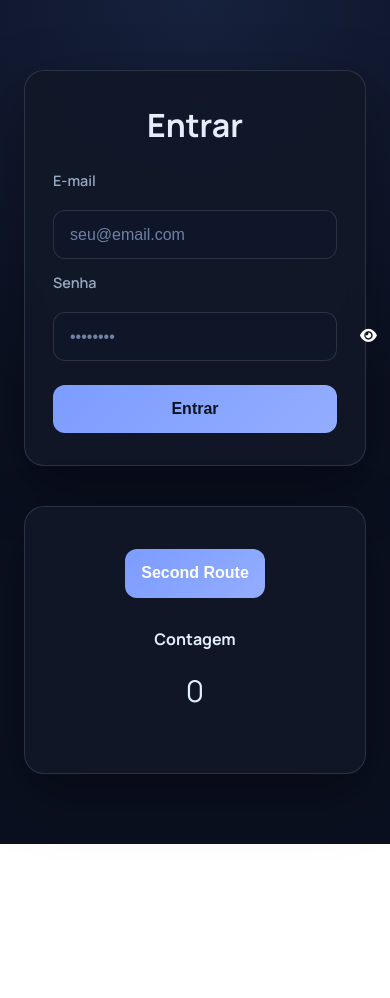
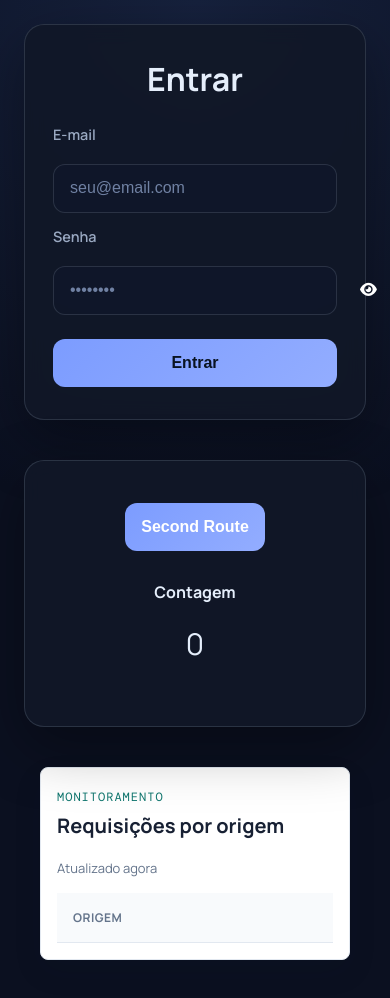
Before and after one commit to Arthur-Hirata/RateLimit-API, a plain HTML site: page index.html in a window 390 px wide. Before the commit the page ends 844 px from the top, so only its background shows below. Drawn offline with nearby package versions, Linux system fonts and the light colour scheme; no server answers.

Commit message:
Add the table on the Front-end

```diff
--- a/index.html
+++ b/index.html
@@ -33,6 +33,29 @@
         <span class="spanContagem">Contagem</span>
         <p id="contagem">0</p>
     </div>
+    <section class="requests-table">
+    <div class="table-header">
+        <div>
+            <span class="table-label">Monitoramento</span>
+            <h2>Requisições por origem</h2>
+        </div>
+        <span class="table-status">Atualizado agora</span>
+    </div>
+
+    <div class="table-wrapper">
+        <table>
+            <tr id="Req-table">
+                <th>Origem</th>
+                <th>Requisições</th>
+            </tr>
+            <tbody>
+
+
+            </tbody>
+        </table>
+    </div>
+</section>
+
 </body>
 <script src="script.js"></script>
 </html>
--- a/script.js
+++ b/script.js
@@ -1,3 +1,35 @@
+window.onload = function(){
+    getReqList()
+}
+function getReqList(){
+    fetch("http://127.0.0.1:8000/showsRequests", {
+        method : 'GET'
+    })
+    .then(async response =>{
+        if (response.status === 429){
+            const data = await response.json().catch(() => ({}));
+            localStorage.setItem("waitTime", data.wait_time)
+            console.log(data.wait_time)
+            window.location.href = "429.html"
+            return;
+        }
+        if (!response.ok){
+            alert("Erro no CORS")
+        }
+        const data = await response.json()
+        const reqTable = document.getElementById("Req-table")
+        data.req_list.forEach(req =>{
+            const tr = document.createElement("tr")
+        })
+
+
+    })
+}
+
+
+
+
+
 function login() {
     fetch("http://127.0.0.1:8000/login", {
         method: "GET"
--- a/style.css
+++ b/style.css
@@ -385,3 +385,116 @@
     font-size: 30px;
 
 }
+.requests-table {
+    width: min(100% - 32px, 980px);
+    margin: 40px auto;
+    padding: 24px;
+    background: #ffffff;
+    border: 1px solid #e2e8f0;
+    border-radius: 8px;
+    box-shadow: 0 12px 30px rgba(15, 23, 42, 0.08);
+    font-family: "Manrope", sans-serif;
+    color: #172033;
+}
+
+.table-header {
+    display: flex;
+    align-items: flex-start;
+    justify-content: space-between;
+    gap: 20px;
+    margin-bottom: 24px;
+}
+
+.table-label {
+    color: #0f766e;
+    font-family: "DM Mono", monospace;
+    font-size: 12px;
+    text-transform: uppercase;
+    letter-spacing: 1px;
+}
+
+.table-header h2 {
+    margin: 6px 0 0;
+    font-size: 24px;
+}
+
+.table-status {
+    color: #64748b;
+    font-size: 13px;
+}
+
+.table-wrapper {
+    overflow-x: auto;
+}
+
+table {
+    width: 100%;
+    min-width: 680px;
+    border-collapse: collapse;
+}
+
+th,
+td {
+    padding: 16px;
+    text-align: left;
+    border-bottom: 1px solid #e2e8f0;
+}
+
+th {
+    background: #f8fafc;
+    color: #64748b;
+    font-size: 12px;
+    text-transform: uppercase;
+    letter-spacing: 0.5px;
+}
+
+td {
+    font-size: 14px;
+}
+
+tbody tr:hover {
+    background: #f8fafc;
+}
+
+.request-count {
+    font-family: "DM Mono", monospace;
+    font-weight: 500;
+}
+
+.status {
+    display: inline-block;
+    padding: 6px 10px;
+    border-radius: 999px;
+    font-size: 12px;
+    font-weight: 700;
+}
+
+.status-ok {
+    background: #dcfce7;
+    color: #166534;
+}
+
+.status-warning {
+    background: #fef3c7;
+    color: #92400e;
+}
+
+.status-blocked {
+    background: #fee2e2;
+    color: #991b1b;
+}
+
+@media (max-width: 600px) {
+    .requests-table {
+        padding: 16px;
+    }
+
+    .table-header {
+        flex-direction: column;
+        margin-bottom: 16px;
+    }
+
+    .table-header h2 {
+        font-size: 20px;
+    }
+}
```
